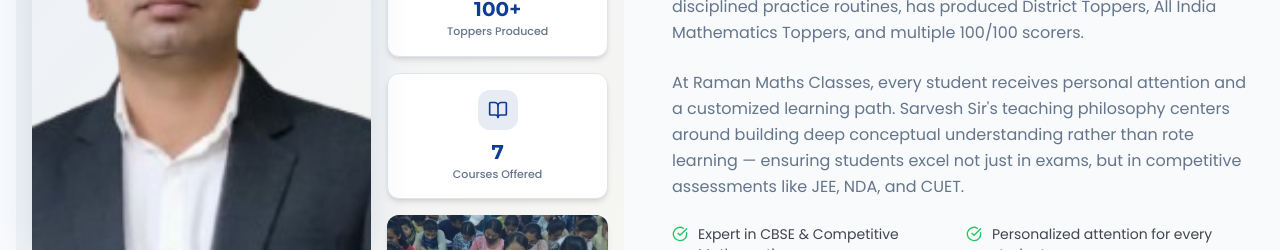
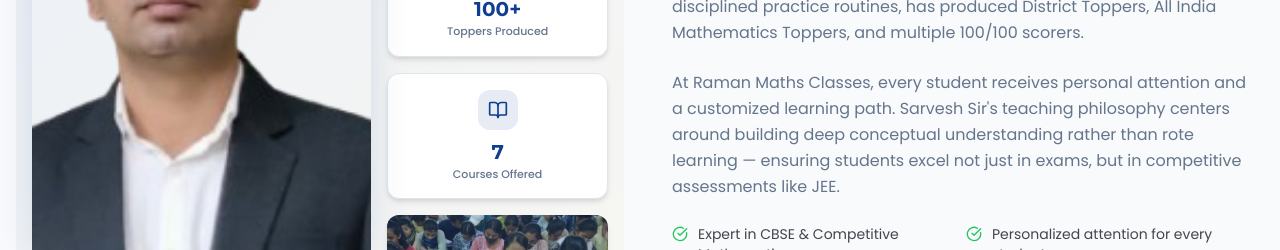
Before and after one commit to Pragati132005/ramanmathsclasses, a Next.js app: page / in a window 1280 px wide. Shown: the part 1722-1972 px from the top of the page. Built offline with nearby package versions, Linux system fonts and the light colour scheme.

Commit message:
Add datat1

```diff
--- a/components/AboutSection.tsx
+++ b/components/AboutSection.tsx
@@ -113,8 +113,7 @@ export function AboutSection() {
               At Raman Maths Classes, every student receives personal attention and a
               customized learning path. Sarvesh Sir's teaching philosophy centers around
               building deep conceptual understanding rather than rote learning — ensuring
-              students excel not just in exams, but in competitive assessments like JEE, NDA,
-              and CUET.
+              students excel not just in exams, but in competitive assessments like JEE.
             </p>
 
             {/* Highlights list */}
--- a/components/HeroSection.tsx
+++ b/components/HeroSection.tsx
@@ -109,10 +109,10 @@ export function HeroSection() {
             {/* Trust metrics */}
             <div className="grid grid-cols-2 sm:grid-cols-4 gap-4 pt-4">
               {[
-                { value: '10+', label: 'Years of Trust' },
-                { value: '100+', label: 'Dist. Toppers' },
-                { value: '50+', label: '100/100 Scores' },
-                { value: '500+', label: 'Students Guided' },
+                { value: '15+', label: 'Years of Trust' },
+                { value: '10+', label: 'Dist. Toppers' },
+                { value: '25+', label: '100/100 Scores' },
+                { value: '1000+', label: 'Students Guided' },
               ].map((stat, i) => (
                 <div
                   key={stat.label}
```
